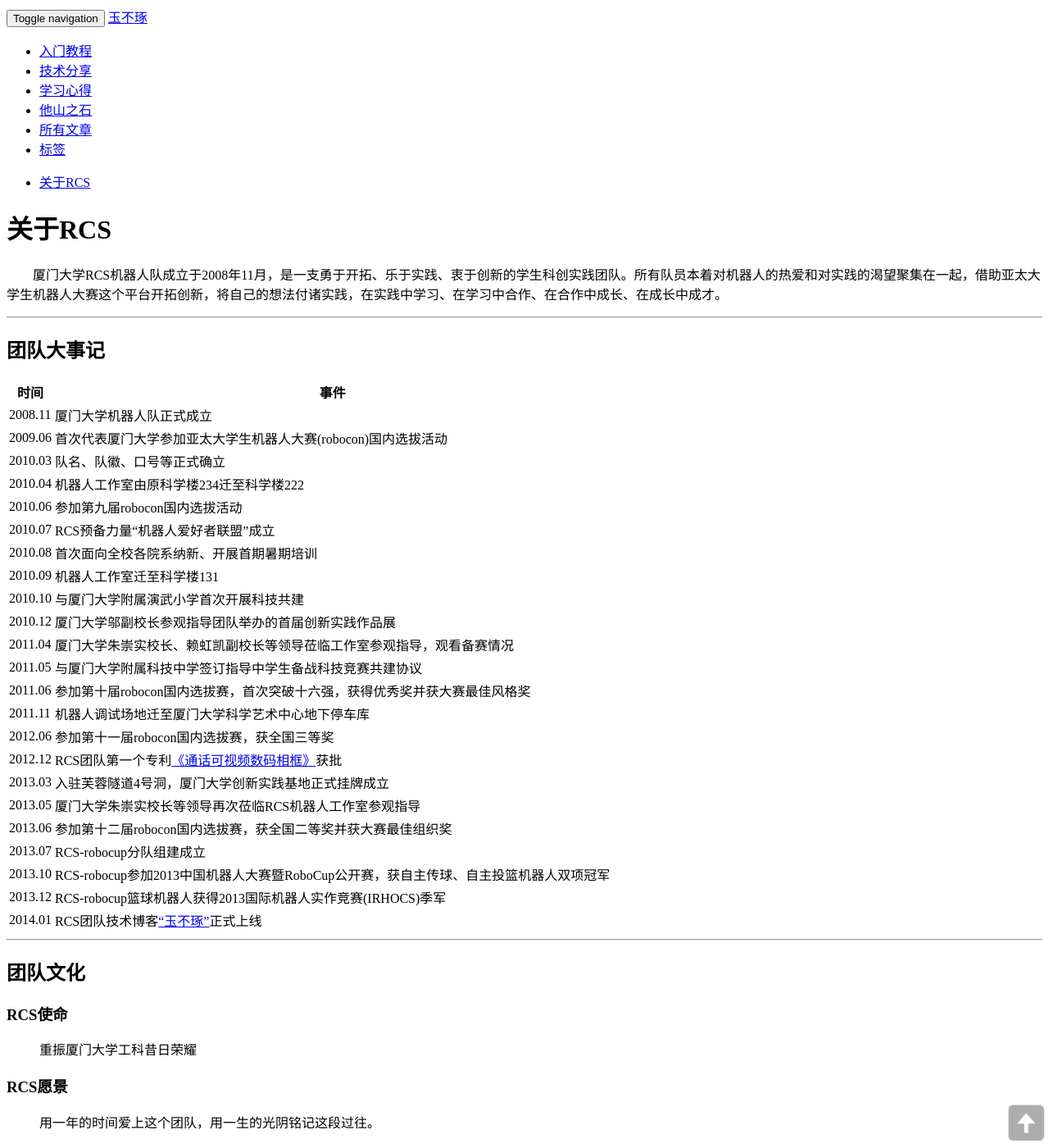
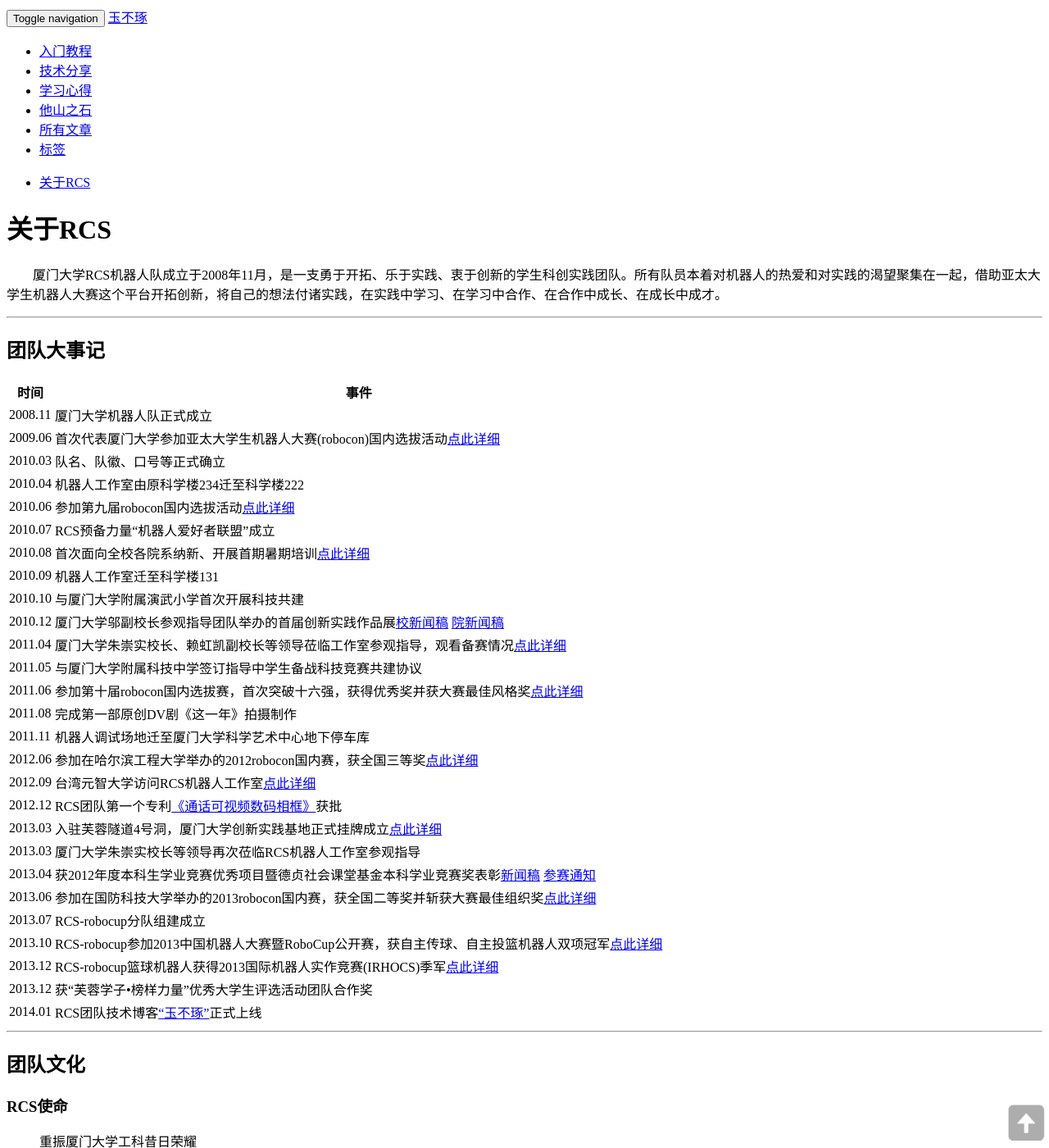
Before and after one commit to RCSTech/RCSTech.github.io, a Jekyll site: the page built from about.md, in a window 1280 px wide and 1400 px high. Shown: the whole window at 82% size. Built offline with Jekyll 4.4.1, drawn with Linux system fonts in a browser that asks for light colours; nearby versions of some CDN libraries; Markdown is read by kramdown in place of the engine named in the settings; a style sheet for code colours, icons or effects is not loaded.

Commit message:
更新了大事记
更新了大事记

```diff
--- a/about.md
+++ b/about.md
@@ -28,7 +28,7 @@ sitemap:
 </tr>
 <tr>
     <td>2009.06</td>
-    <td>首次代表厦门大学参加亚太大学生机器人大赛(robocon)国内选拔活动</td>
+    <td>首次代表厦门大学参加亚太大学生机器人大赛(robocon)国内选拔活动<a href="http://210.34.16.106/Main/Article_Detial.asp?ArticleID=3519">点此详细</a></td>
 </tr>
 <tr>
     <td>2010.03</td>
@@ -40,7 +40,7 @@ sitemap:
 </tr>
 <tr>
     <td>2010.06</td>
-    <td>参加第九届robocon国内选拔活动</td>
+    <td>参加第九届robocon国内选拔活动<a href="http://210.34.16.106/Main/Article_Detial.asp?ArticleID=4154">点此详细</a></td>
 </tr>
 <tr>
     <td>2010.07</td>
@@ -48,7 +48,7 @@ sitemap:
 </tr>
 <tr>
     <td>2010.08</td>
-    <td>首次面向全校各院系纳新、开展首期暑期培训</td>
+    <td>首次面向全校各院系纳新、开展首期暑期培训<a href="http://210.34.16.106/Main/Article_Detial.asp?ArticleID=4205">点此详细</a></td>
 </tr>
 <tr>
     <td>2010.09</td>
@@ -60,11 +60,11 @@ sitemap:
 </tr>
 <tr>
     <td>2010.12</td>
-    <td>厦门大学邬副校长参观指导团队举办的首届创新实践作品展</td>
+    <td>厦门大学邬副校长参观指导团队举办的首届创新实践作品展<a href="http://news.xmu.edu.cn/s/13/t/542/69/36/info26934.htm">校新闻稿</a> <a href="http://210.34.16.106/Main/Article_Detial.asp?ArticleID=4428">院新闻稿</a></td>
 </tr>
 <tr>
     <td>2011.04</td>
-    <td>厦门大学朱崇实校长、赖虹凯副校长等领导莅临工作室参观指导，观看备赛情况</td>
+    <td>厦门大学朱崇实校长、赖虹凯副校长等领导莅临工作室参观指导，观看备赛情况<a href="http://pmee.xmu.edu.cn:7088/pmee/index.php/Article/article/id/549">点此详细</a></td>
 </tr>
 <tr>
     <td>2011.05</td>
@@ -72,7 +72,11 @@ sitemap:
 </tr>
 <tr>
     <td>2011.06</td>
-    <td>参加第十届robocon国内选拔赛，首次突破十六强，获得优秀奖并获大赛最佳风格奖</td>
+    <td>参加第十届robocon国内选拔赛，首次突破十六强，获得优秀奖并获大赛最佳风格奖<a href="http://news.xmu.edu.cn/s/13/t/542/38/87/info80007.htm">点此详细</a></td>
+</tr>
+<tr>
+    <td>2011.08</td>
+    <td>完成第一部原创DV剧《这一年》拍摄制作</td>
 </tr>
 <tr>
     <td>2011.11</td>
@@ -80,7 +84,11 @@ sitemap:
 </tr>
 <tr>
     <td>2012.06</td>
-    <td>参加第十一届robocon国内选拔赛，获全国三等奖</td>
+    <td>参加在哈尔滨工程大学举办的2012robocon国内赛，获全国三等奖<a href="http://pmee.xmu.edu.cn:7088/pmee/index.php/Article/article/id/1262">点此详细</a></td>
+</tr>
+<tr>
+    <td>2012.09</td>
+    <td>台湾元智大学访问RCS机器人工作室<a href="http://pmee.xmu.edu.cn:7088/pmee/index.php/Article/article/id/1282">点此详细</a></td>
 </tr>
 <tr>
     <td>2012.12</td>
@@ -88,15 +96,19 @@ sitemap:
 </tr>
 <tr>
     <td>2013.03</td>
-    <td>入驻芙蓉隧道4号洞，厦门大学创新实践基地正式挂牌成立</td>
+    <td>入驻芙蓉隧道4号洞，厦门大学创新实践基地正式挂牌成立<a href="http://news.xmu.edu.cn/s/13/t/542/05/73/info132467.htm">点此详细</a></td>
 </tr>
 <tr>
-    <td>2013.05</td>
+    <td>2013.03</td>
     <td>厦门大学朱崇实校长等领导再次莅临RCS机器人工作室参观指导</td>
 </tr>
 <tr>
+    <td>2013.04</td>
+    <td>获2012年度本科生学业竞赛优秀项目暨德贞社会课堂基金本科学业竞赛奖表彰<a href="http://news.xmu.edu.cn/s/13/t/542/03/98/info131992.htm">新闻稿</a> <a href="http://xsc.xmu.edu.cn/s/122/t/377/02/cc/info131788.htm">参赛通知</a></td>
+</tr>
+<tr>
     <td>2013.06</td>
-    <td>参加第十二届robocon国内选拔赛，获全国二等奖并获大赛最佳组织奖</td>
+    <td>参加在国防科技大学举办的2013robocon国内赛，获全国二等奖并斩获大赛最佳组织奖<a href="http://news.xmu.edu.cn/s/13/t/542/13/f3/info136179.htm">点此详细</a></td>
 </tr>
 <tr>
     <td>2013.07</td>
@@ -104,11 +116,15 @@ sitemap:
 </tr>
 <tr>
     <td>2013.10</td>
-    <td>RCS-robocup参加2013中国机器人大赛暨RoboCup公开赛，获自主传球、自主投篮机器人双项冠军</td>
+    <td>RCS-robocup参加2013中国机器人大赛暨RoboCup公开赛，获自主传球、自主投篮机器人双项冠军<a href="http://news.xmu.edu.cn/s/13/t/542/25/31/info140593.htm">点此详细</a></td>
 </tr>
 <tr>
     <td>2013.12</td>
-    <td>RCS-robocup篮球机器人获得2013国际机器人实作竞赛(IRHOCS)季军</td>
+    <td>RCS-robocup篮球机器人获得2013国际机器人实作竞赛(IRHOCS)季军<a href="http://news.xmu.edu.cn/s/13/t/542/31/76/info143734.htm">点此详细</a></td>
+</tr>
+<tr>
+    <td>2013.12</td>
+    <td>获“芙蓉学子•榜样力量”优秀大学生评选活动团队合作奖</td>
 </tr>
 <tr>
     <td>2014.01</td>
```
